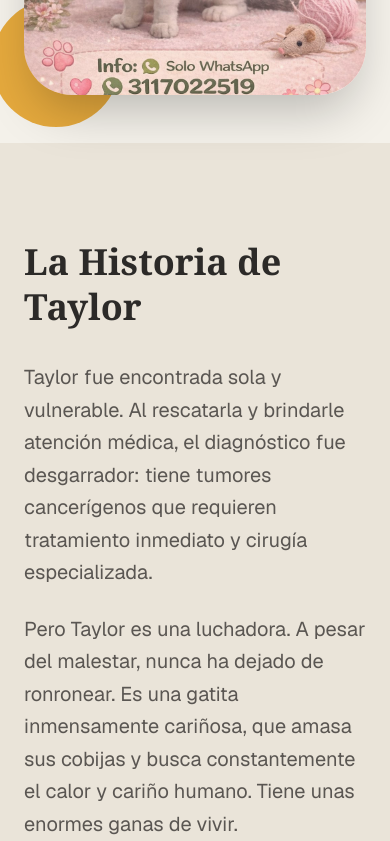
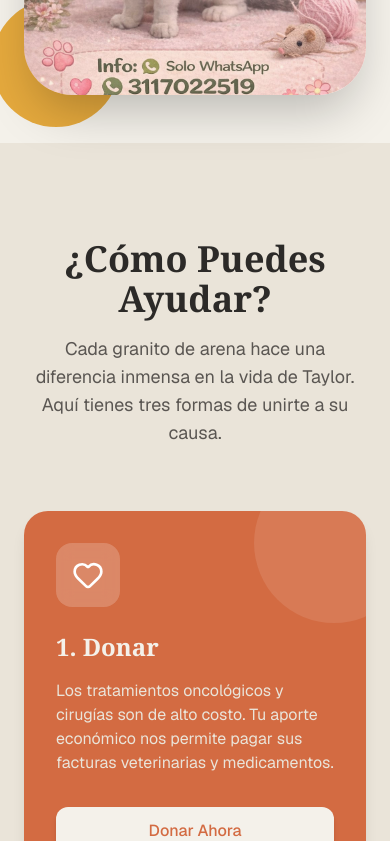
Before and after one commit to stevenD18skz/animal-rescues, a Next.js app: page / in a window 390 px wide. Shown: the part 1156-1997 px from the top of the page. Built offline with nearby package versions, Linux system fonts and the light colour scheme.

Commit message:
feat: implement initial landing page with Story and HowToHelp sections

```diff
--- a/src/app/page.tsx
+++ b/src/app/page.tsx
@@ -11,8 +11,8 @@ export default function Home() {
       <Header />
       <main>
         <Hero />
+        <HowToHelp />
         <Story />
-        <HowToHelp />
         <Gallery />
       </main>
       <Footer />
--- a/src/components/Footer.tsx
+++ b/src/components/Footer.tsx
@@ -6,9 +6,9 @@ export default function Footer() {
           Taylor's Hope
         </div>
         <div className="flex gap-8">
-          <a href="#" className="hover:text-[#E5A93D] hover:-translate-y-1 transition-all duration-300">Instagram</a>
-          <a href="#" className="hover:text-[#E5A93D] hover:-translate-y-1 transition-all duration-300">Facebook</a>
-          <a href="https://wa.me/573243892368?text=Hola,%20vengo%20desde%20la%20pagina%20de%20Taylor" target="_blank" rel="noopener noreferrer" className="hover:text-[#E5A93D] hover:-translate-y-1 transition-all duration-300">WhatsApp</a>
+          <a href="#" className="hover:text-[#E5A93D] transition-all duration-300">Instagram</a>
+          <a href="#" className="hover:text-[#E5A93D] transition-all duration-300">Facebook</a>
+          <a href="https://wa.me/573243892368?text=Hola,%20vengo%20desde%20la%20pagina%20de%20Taylor" target="_blank" rel="noopener noreferrer" className="hover:text-[#E5A93D] transition-all duration-300">WhatsApp</a>
         </div>
         <p className="text-sm">
           © {new Date().getFullYear()} Ayudando a Taylor. Todos los derechos reservados.
--- a/src/components/Hero.tsx
+++ b/src/components/Hero.tsx
@@ -18,13 +18,13 @@ export default function Hero() {
             href="https://linktr.ee/Ayudagatica"
             target="_blank"
             rel="noopener noreferrer"
-            className="bg-[#D36B42] hover:bg-[#B35834] text-[#F4F1EA] px-8 py-4 rounded-full text-lg font-medium text-center transition-all duration-300 shadow-lg hover:shadow-xl hover:-translate-y-1"
+            className="bg-[#D36B42] hover:bg-[#B35834] text-[#F4F1EA] px-8 py-4 rounded-full text-lg font-medium text-center transition-all duration-300 shadow-lg hover:shadow-xl "
           >
             Hacer una Donación
           </a>
           <Link
             href="#story"
-            className="border-2 border-[#2C2A28] hover:bg-[#2C2A28] hover:text-[#F4F1EA] text-[#2C2A28] px-8 py-4 rounded-full text-lg font-medium text-center transition-all duration-300 hover:-translate-y-1"
+            className="border-2 border-[#2C2A28] hover:bg-[#2C2A28] hover:text-[#F4F1EA] text-[#2C2A28] px-8 py-4 rounded-full text-lg font-medium text-center transition-all duration-300 "
           >
             Conoce su Historia
           </Link>
--- a/src/components/HowToHelp.tsx
+++ b/src/components/HowToHelp.tsx
@@ -2,7 +2,8 @@ import { Heart, Home, Smile } from "lucide-react";
 
 export default function HowToHelp() {
   return (
-    <section id="help" className="py-24 px-6 md:px-12 max-w-7xl mx-auto">
+    <section id="help" className="bg-[#EAE4D9] py-24 overflow-hidden">
+      <div className="px-6 md:px-12 max-w-7xl mx-auto">
         <div className="text-center max-w-2xl mx-auto mb-16 space-y-4 animate-fade-in-up" style={{ animationTimeline: 'view()', animationRange: 'entry 10% cover 30%' }}>
           <h2 className="text-4xl md:text-5xl font-serif font-bold text-[#2C2A28]">
             ¿Cómo Puedes Ayudar?
@@ -15,41 +16,43 @@ export default function HowToHelp() {
       <div className="grid grid-cols-1 md:grid-cols-3 gap-8">
         {/* Card 1 */}
         <div
-          className="bg-white p-8 rounded-3xl shadow-sm border border-[#EAE4D9] hover:shadow-2xl hover:-translate-y-2 transition-all duration-300 flex flex-col items-start relative overflow-hidden group animate-fade-in-up"
+          className="bg-[#D36B42] p-8 rounded-3xl shadow-lg hover:shadow-2xl  transition-all duration-300 flex flex-col items-start relative overflow-hidden group animate-fade-in-up"
           style={{ animationTimeline: 'view()', animationRange: 'entry 10% cover 30%' }}
         >
-          <div className="w-16 h-16 bg-[#FFF8EE] rounded-2xl flex items-center justify-center mb-6 group-hover:scale-110 group-hover:rotate-6 transition-transform duration-300">
-            <Heart className="w-8 h-8 text-[#D36B42]" strokeWidth={2} />
+          <div className="absolute -right-12 -top-12 w-40 h-40 bg-white opacity-10 rounded-full group-hover:scale-150 transition-transform duration-700"></div>
+          <div className="w-16 h-16 bg-white/20 rounded-2xl flex items-center justify-center mb-6 backdrop-blur-sm group-hover:scale-110 group-hover:rotate-6 transition-transform duration-300">
+            <Heart className="w-8 h-8 text-white" strokeWidth={2} />
           </div>
-          <h3 className="text-2xl font-serif font-bold mb-4 text-[#2C2A28]">1. Donar</h3>
-          <p className="text-[#5A5652] mb-8 flex-1">
+          <h3 className="text-2xl font-serif font-bold mb-4 text-[#F4F1EA]">1. Donar</h3>
+          <p className="text-[#EAE4D9] mb-8 flex-1 relative z-10">
             Los tratamientos oncológicos y cirugías son de alto costo. Tu aporte económico nos permite pagar sus facturas veterinarias y medicamentos.
           </p>
-          <a href="https://linktr.ee/Ayudagatica" target="_blank" rel="noopener noreferrer" className="block text-center w-full bg-[#D36B42] text-[#F4F1EA] py-3 rounded-xl font-medium hover:bg-[#B35834] transition-colors shadow-md hover:shadow-lg">
+          <a href="https://linktr.ee/Ayudagatica" target="_blank" rel="noopener noreferrer" className="block text-center w-full bg-[#F4F1EA] text-[#D36B42] py-3 rounded-xl font-medium hover:bg-white transition-colors relative z-10 shadow-md">
             Donar Ahora
           </a>
         </div>
 
         {/* Card 2 */}
         <div
-          className="bg-white p-8 rounded-3xl shadow-sm border border-[#EAE4D9] hover:shadow-2xl hover:-translate-y-2 transition-all duration-300 flex flex-col items-start relative overflow-hidden group animate-fade-in-up"
+          className="bg-[#3F787A] p-8 rounded-3xl shadow-lg hover:shadow-2xl  transition-all duration-300 flex flex-col items-start relative overflow-hidden group animate-fade-in-up"
           style={{ animationTimeline: 'view()', animationRange: 'entry 10% cover 30%' }}
         >
-          <div className="w-16 h-16 bg-[#F0F5F5] rounded-2xl flex items-center justify-center mb-6 group-hover:scale-110 group-hover:-rotate-6 transition-transform duration-300">
-            <Home className="w-8 h-8 text-[#3F787A]" strokeWidth={2} />
+          <div className="absolute -right-12 -top-12 w-40 h-40 bg-white opacity-10 rounded-full group-hover:scale-150 transition-transform duration-700"></div>
+          <div className="w-16 h-16 bg-white/20 rounded-2xl flex items-center justify-center mb-6 backdrop-blur-sm group-hover:scale-110 group-hover:-rotate-6 transition-transform duration-300">
+            <Home className="w-8 h-8 text-white" strokeWidth={2} />
           </div>
-          <h3 className="text-2xl font-serif font-bold mb-4 text-[#2C2A28]">2. Hogar de Paso</h3>
-          <p className="text-[#5A5652] mb-8 flex-1">
+          <h3 className="text-2xl font-serif font-bold mb-4 text-[#F4F1EA]">2. Hogar de Paso</h3>
+          <p className="text-[#EAE4D9] mb-8 flex-1 relative z-10">
             Taylor necesita un ambiente tranquilo y limpio donde recuperarse sin estrés. Si tienes un espacio seguro, serás vital para su sanación.
           </p>
-          <a href="https://wa.me/573243892368?text=Hola,%20quiero%20ofrecer%20un%20hogar%20de%20paso%20para%20la%20gatita%20Taylor" target="_blank" rel="noopener noreferrer" className="block text-center w-full border-2 border-[#3F787A] text-[#3F787A] py-3 rounded-xl font-medium hover:bg-[#3F787A] hover:text-[#F4F1EA] transition-colors">
+          <a href="https://wa.me/573243892368?text=Hola,%20quiero%20ofrecer%20un%20hogar%20de%20paso%20para%20la%20gatita%20Taylor" target="_blank" rel="noopener noreferrer" className="block text-center w-full bg-[#F4F1EA] text-[#3F787A] py-3 rounded-xl font-medium hover:bg-white transition-colors relative z-10 shadow-md">
             Ofrecer Hogar
           </a>
         </div>
 
         {/* Card 3 */}
         <div
-          className="bg-[#6B7A50] p-8 rounded-3xl shadow-lg hover:shadow-2xl hover:-translate-y-2 transition-all duration-300 flex flex-col items-start relative overflow-hidden group animate-fade-in-up"
+          className="bg-[#6B7A50] p-8 rounded-3xl shadow-lg hover:shadow-2xl  transition-all duration-300 flex flex-col items-start relative overflow-hidden group animate-fade-in-up"
           style={{ animationTimeline: 'view()', animationRange: 'entry 10% cover 30%' }}
         >
           <div className="absolute -right-12 -top-12 w-40 h-40 bg-white opacity-10 rounded-full group-hover:scale-150 transition-transform duration-700"></div>
@@ -65,6 +68,7 @@ export default function HowToHelp() {
           </a>
         </div>
         </div>
+      </div>
     </section>
   );
 }
--- a/src/components/Story.tsx
+++ b/src/components/Story.tsx
@@ -33,7 +33,7 @@ export default function Story() {
   ];
 
   return (
-    <section id="story" className="bg-[#EAE4D9] py-24 overflow-hidden">
+    <section id="story" className="bg-[#F4F1EA] py-24 overflow-hidden">
       {/* Parte Inicial de la Historia */}
       <div className="max-w-7xl mx-auto px-6 md:px-12 flex flex-col md:flex-row-reverse items-center gap-16 mb-32">
         <div className="w-full md:w-5/12 space-y-8 animate-fade-in-up" style={{ animationTimeline: 'view()', animationRange: 'entry 10% cover 30%' }}>
```
Also changed, not shown: src/components/Header.tsx (+4 -4 lines). Lines whose indentation alone changed are shown as unchanged.
